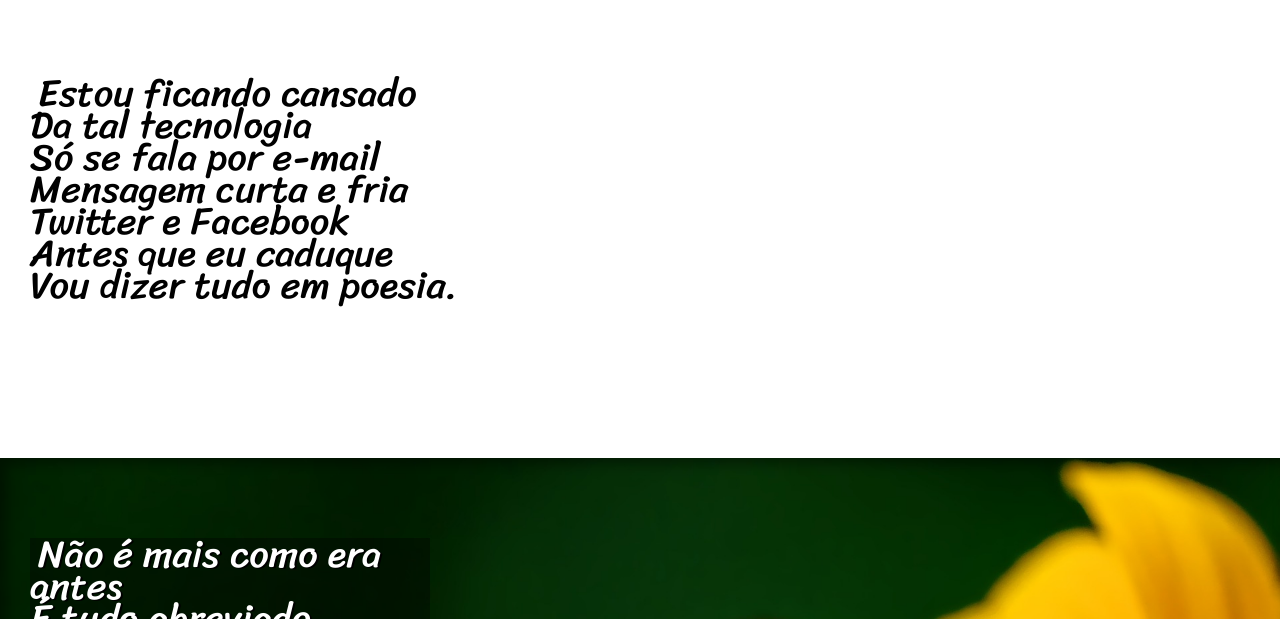
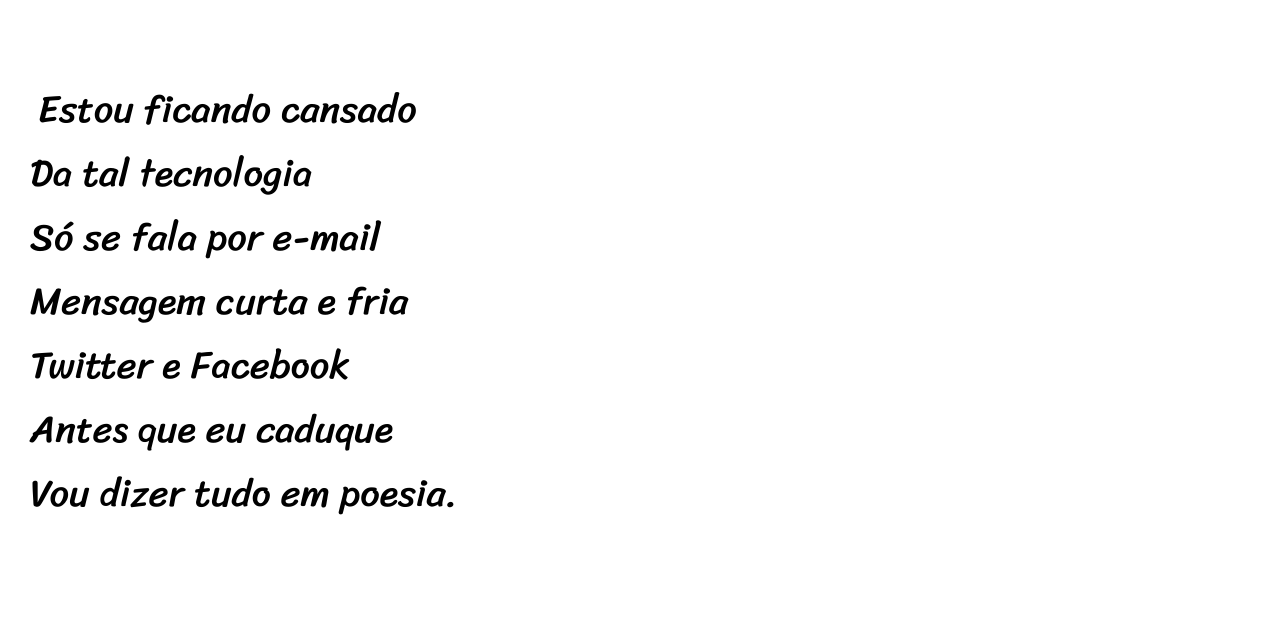
Before and after one commit to jvictor422/projeto-cordel, a plain HTML site: page index.html in a window 1280 px wide. Shown: the part 181-800 px from the top of the page. Drawn offline with Linux system fonts and the light colour scheme.

Commit message:
atualização 0.1

```diff
--- a/estilo/style.css
+++ b/estilo/style.css
@@ -106,7 +106,7 @@ section p {
 section {
     padding-top: 10vh;
     padding-bottom: 10vh;
-    line-height: 2em;
+    line-height: 4em;
     padding-left: 30px;
     font-family: var(--fonte3);
     font-size: 1em;
```
